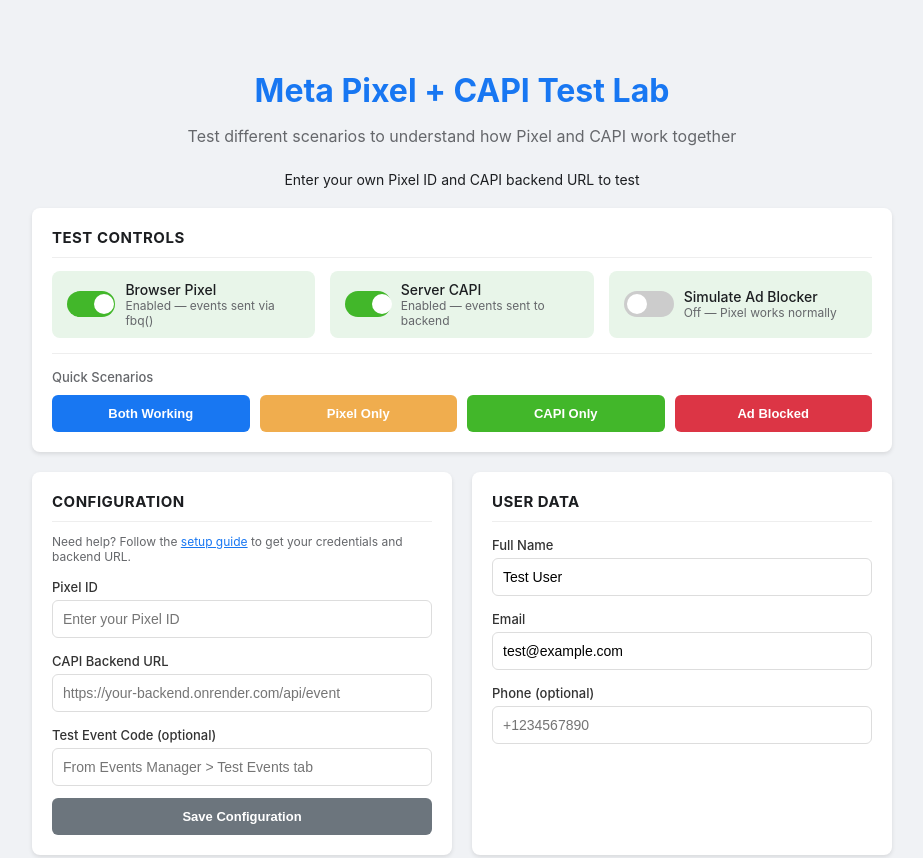
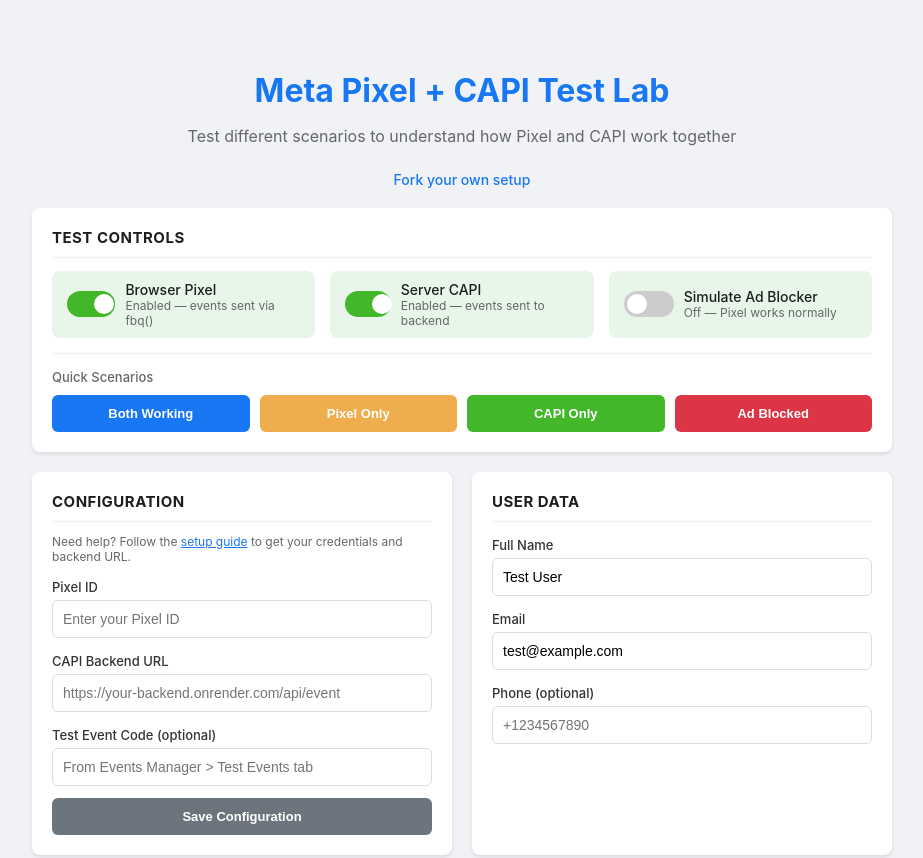
Before and after one commit to abhinav14kr/meta-pixel-capi-demo, a plain HTML site: page docs/test-lab.html in a window 1280 px wide. Shown: the top 858 px of the page, without its empty margins (178-1101 px from the left). Drawn offline with Linux system fonts and the light colour scheme.

Commit message:
Update README for two-page setup, add fork link to test lab
- README: document demo page vs test lab, updated fork instructions
- test-lab: add "Fork your own setup" link to GitHub repo

```diff
--- a/docs/test-lab.html
+++ b/docs/test-lab.html
@@ -158,7 +158,7 @@
 <body>
     <h1>Meta Pixel + CAPI Test Lab</h1>
     <p class="subtitle">Test different scenarios to understand how Pixel and CAPI work together</p>
-    <p class="nav">Enter your own Pixel ID and CAPI backend URL to test</p>
+    <p class="nav"><a href="https://github.com/abhinav14kr/meta-pixel-capi-demo#fork--run-your-own">Fork your own setup</a></p>
 
     <div class="container">
         <!-- Test Controls -->
```
Also changed, not shown: README.md.
